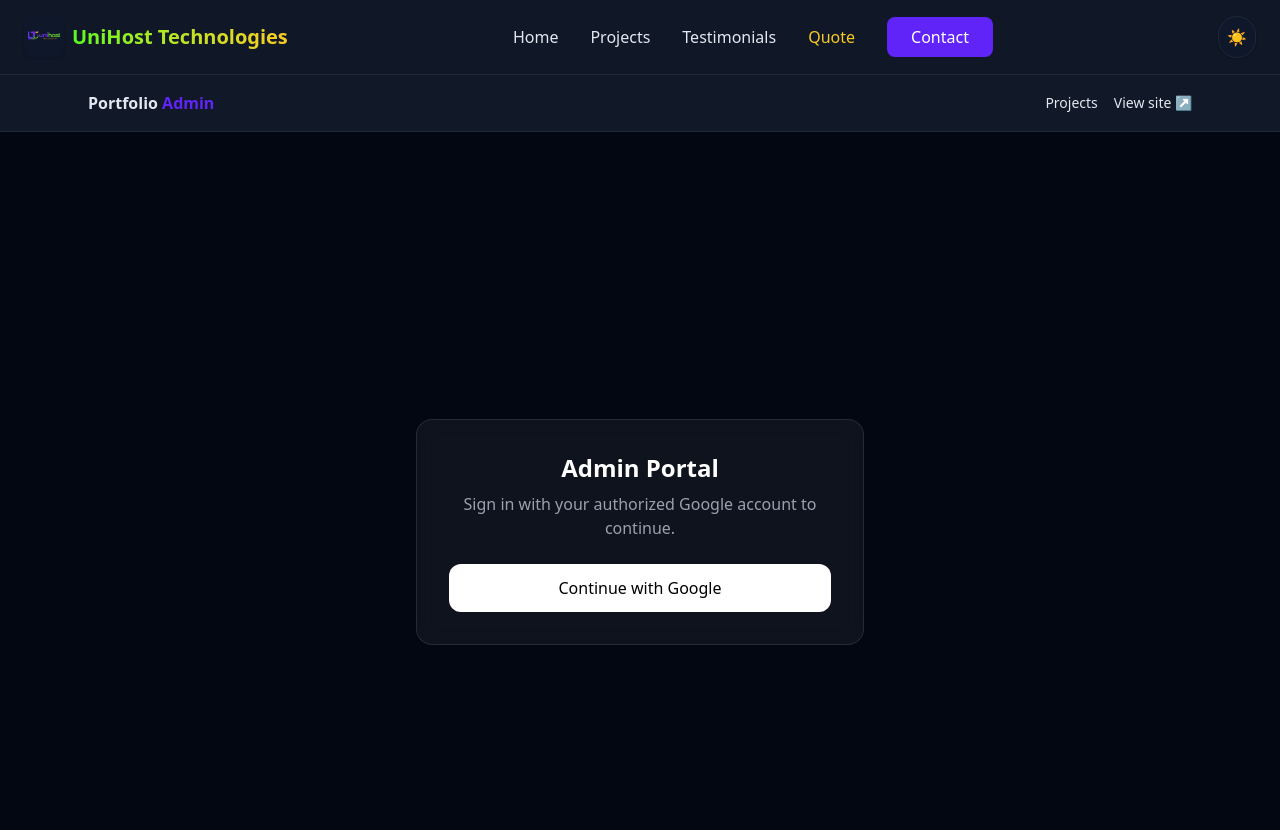
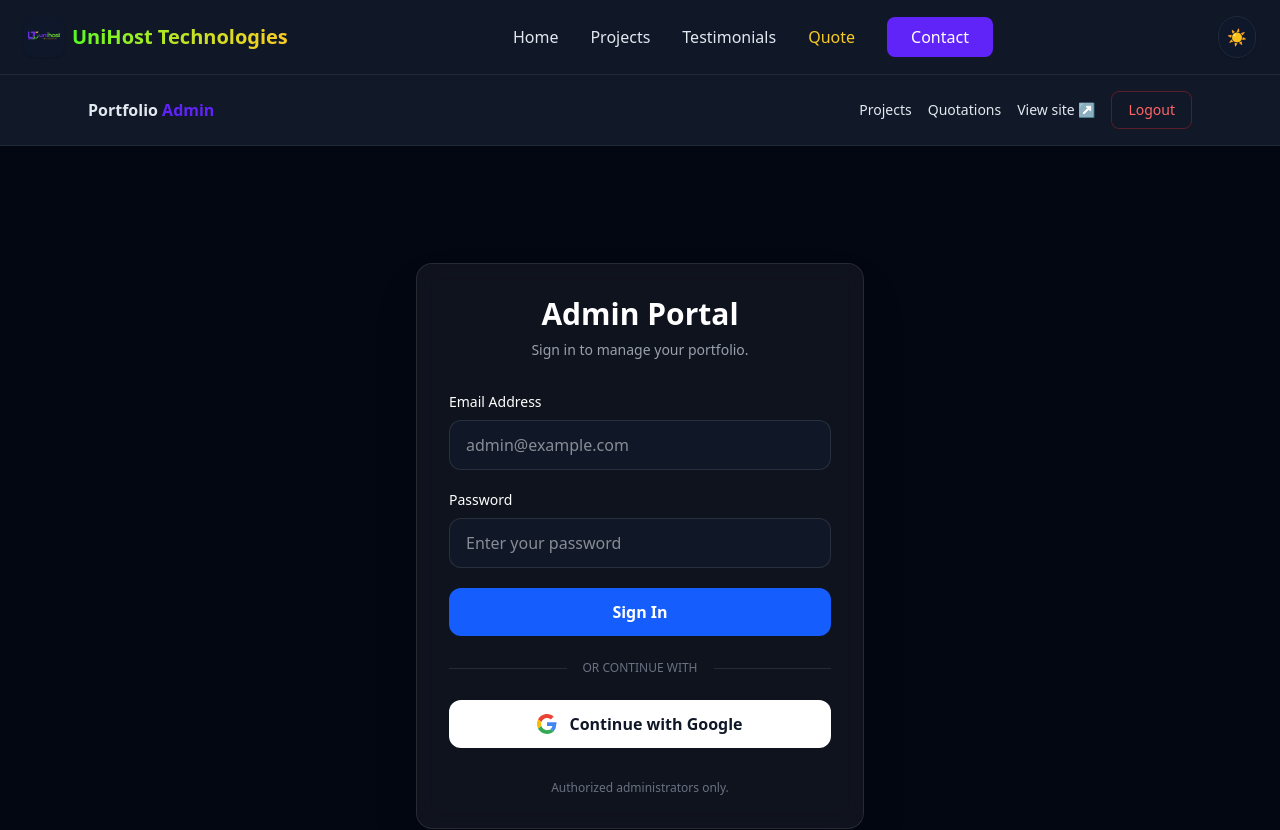
Before and after one commit to rashidnjoroge7-blip/myportfolio, a Next.js app: page /admin/login in a window 1280 px wide. Shown: the top 830 px of the page. Built offline with nearby package versions, Linux system fonts and the light colour scheme.

Commit message:
Add admin logout and improve authentication

```diff
--- /dev/null
+++ b/src/app/admin/LogoutButton.tsx
@@ -0,0 +1,15 @@
+"use client";
+
+import { signOut } from "next-auth/react";
+
+export default function LogoutButton() {
+  return (
+    <button
+      type="button"
+      onClick={() => signOut({ callbackUrl: "/admin/login" })}
+      className="rounded-lg border border-red-500/30 px-4 py-2 text-sm font-medium text-red-400 transition hover:bg-red-500/10"
+    >
+      Logout
+    </button>
+  );
+}
--- a/src/app/admin/layout.tsx
+++ b/src/app/admin/layout.tsx
@@ -1,5 +1,38 @@
 import Link from "next/link";
+import LogoutButton from "./LogoutButton";
 
-export default function AdminLayout({ children }: Readonly<{ children: React.ReactNode }>) {
-  return <><header className="border-b border-[var(--card-border)] bg-[var(--surface)]"><nav className="mx-auto flex max-w-6xl flex-wrap items-center justify-between gap-4 px-6 py-4"><Link href="/admin" className="font-bold">Portfolio <span className="text-[var(--accent)]">Admin</span></Link><div className="flex gap-4 text-sm"><Link href="/admin/projects" className="hover:text-[var(--accent)]">Projects</Link><Link href="/" className="hover:text-[var(--accent)]">View site ↗</Link></div></nav></header>{children}</>;
+export default function AdminLayout({
+  children,
+}: Readonly<{ children: React.ReactNode }>) {
+  return (
+    <>
+      <header className="border-b border-[var(--card-border)] bg-[var(--surface)]">
+        <nav className="mx-auto flex max-w-6xl flex-wrap items-center justify-between gap-4 px-6 py-4">
+
+          <Link href="/admin" className="font-bold">
+            Portfolio <span className="text-[var(--accent)]">Admin</span>
+          </Link>
+
+          <div className="flex flex-wrap items-center gap-4 text-sm">
+            <Link href="/admin/projects" className="hover:text-[var(--accent)]">
+              Projects
+            </Link>
+
+            <Link href="/admin/quotes" className="hover:text-[var(--accent)]">
+              Quotations
+            </Link>
+
+            <Link href="/" className="hover:text-[var(--accent)]">
+              View site ↗
+            </Link>
+
+            <LogoutButton />
+          </div>
+
+        </nav>
+      </header>
+
+      {children}
+    </>
+  );
 }
--- a/src/app/admin/login/page.tsx
+++ b/src/app/admin/login/page.tsx
@@ -1,24 +1,162 @@
 "use client";
 
 import { signIn } from "next-auth/react";
+import { useState } from "react";
 
 export default function AdminLoginPage() {
+  const [email, setEmail] = useState("");
+  const [password, setPassword] = useState("");
+  const [loading, setLoading] = useState(false);
+  const [googleLoading, setGoogleLoading] = useState(false);
+  const [error, setError] = useState("");
+
+  async function handleEmailLogin(e: React.FormEvent<HTMLFormElement>) {
+    e.preventDefault();
+
+    setLoading(true);
+    setError("");
+
+    try {
+      const result = await signIn("credentials", {
+        email,
+        password,
+        redirect: false,
+        callbackUrl: "/admin",
+      });
+
+      if (result?.error) {
+        setError("Invalid email or password.");
+        setLoading(false);
+        return;
+      }
+
+      if (result?.ok) {
+        window.location.href = result.url || "/admin";
+        return;
+      }
+
+      setError("Unable to sign in. Please try again.");
+      setLoading(false);
+    } catch {
+      setError("Something went wrong. Please try again.");
+      setLoading(false);
+    }
+  }
+
+  async function handleGoogleLogin() {
+    setGoogleLoading(true);
+    setError("");
+
+    await signIn("google", {
+      callbackUrl: "/admin",
+    });
+  }
+
   return (
     <main className="flex min-h-screen items-center justify-center bg-gray-950 px-4 text-white">
-      <div className="w-full max-w-md rounded-2xl border border-white/10 bg-white/5 p-8 text-center backdrop-blur-md">
-        <h1 className="mb-2 text-2xl font-bold">Admin Portal</h1>
+      <div className="w-full max-w-md rounded-2xl border border-white/10 bg-white/5 p-8 shadow-2xl backdrop-blur-md">
+        <div className="mb-8 text-center">
+          <h1 className="mb-2 text-3xl font-bold">Admin Portal</h1>
 
-        <p className="mb-6 text-gray-400">
-          Sign in with your authorized Google account to continue.
-        </p>
+          <p className="text-sm text-gray-400">
+            Sign in to manage your portfolio.
+          </p>
+        </div>
+
+        {/* EMAIL LOGIN */}
+
+        <form onSubmit={handleEmailLogin} className="space-y-5">
+          <div>
+            <label className="mb-2 block text-sm font-medium">
+              Email Address
+            </label>
+
+            <input
+              type="email"
+              value={email}
+              onChange={(e) => setEmail(e.target.value)}
+              placeholder="admin@example.com"
+              required
+              autoComplete="username"
+              className="w-full rounded-xl border border-white/10 bg-gray-900 px-4 py-3 text-white outline-none transition focus:border-blue-500"
+            />
+          </div>
+
+          <div>
+            <label className="mb-2 block text-sm font-medium">Password</label>
+
+            <input
+              type="password"
+              value={password}
+              onChange={(e) => setPassword(e.target.value)}
+              placeholder="Enter your password"
+              required
+              autoComplete="current-password"
+              className="w-full rounded-xl border border-white/10 bg-gray-900 px-4 py-3 text-white outline-none transition focus:border-blue-500"
+            />
+          </div>
+
+          {error && (
+            <div className="rounded-lg border border-red-500/20 bg-red-500/10 p-3 text-sm text-red-400">
+              {error}
+            </div>
+          )}
+
+          <button
+            type="submit"
+            disabled={loading || googleLoading}
+            className="w-full rounded-xl bg-blue-600 px-4 py-3 font-semibold text-white transition hover:bg-blue-700 disabled:opacity-50"
+          >
+            {loading ? "Signing in..." : "Sign In"}
+          </button>
+        </form>
+
+        {/* DIVIDER */}
+
+        <div className="my-6 flex items-center gap-4">
+          <div className="h-px flex-1 bg-white/10" />
+
+          <span className="text-xs text-gray-500">OR CONTINUE WITH</span>
+
+          <div className="h-px flex-1 bg-white/10" />
+        </div>
+
+        {/* GOOGLE LOGIN */}
 
         <button
           type="button"
-          onClick={() => signIn("google", { callbackUrl: "/admin" })}
-          className="w-full rounded-xl bg-white px-4 py-3 font-medium text-black transition hover:bg-gray-200"
+          onClick={handleGoogleLogin}
+          disabled={loading || googleLoading}
+          className="flex w-full items-center justify-center gap-3 rounded-xl bg-white px-4 py-3 font-semibold text-gray-900 transition hover:bg-gray-200 disabled:opacity-50"
         >
-          Continue with Google
+          <svg width="20" height="20" viewBox="0 0 48 48" aria-hidden="true">
+            <path
+              fill="#EA4335"
+              d="M24 9.5c3.54 0 6.71 1.22 9.21 3.6l6.85-6.85C35.9 2.38 30.47 0 24 0 14.62 0 6.51 5.38 2.56 13.22l7.98 6.19C12.43 13.72 17.74 9.5 24 9.5z"
+            />
+
+            <path
+              fill="#4285F4"
+              d="M46.98 24.55c0-1.57-.15-3.09-.38-4.55H24v9.02h12.94c-.58 2.96-2.26 5.48-4.76 7.18l7.27 5.64c4.24-3.91 6.53-9.67 6.53-17.29z"
+            />
+
+            <path
+              fill="#FBBC05"
+              d="M10.53 28.59a14.5 14.5 0 0 1 0-9.18l-7.98-6.19a24 24 0 0 0 0 21.56z"
+            />
+
+            <path
+              fill="#34A853"
+              d="M24 48c6.48 0 11.93-2.13 15.91-5.8l-7.27-5.64c-2.02 1.36-4.6 2.16-8.64 2.16-6.26 0-11.57-4.22-13.46-9.91l-7.98 6.19C6.51 42.62 14.62 48 24 48z"
+            />
+          </svg>
+
+          {googleLoading ? "Connecting to Google..." : "Continue with Google"}
         </button>
+
+        <p className="mt-8 text-center text-xs text-gray-500">
+          Authorized administrators only.
+        </p>
       </div>
     </main>
   );
--- a/src/lib/authOptions.ts
+++ b/src/lib/authOptions.ts
@@ -1,5 +1,7 @@
 import type { NextAuthOptions } from "next-auth";
 import GoogleProvider from "next-auth/providers/google";
+import CredentialsProvider from "next-auth/providers/credentials";
+import { createHash, timingSafeEqual } from "crypto";
 
 export function isAdminEmail(email?: string | null) {
   if (!email) return false;
@@ -12,8 +14,62 @@ export function isAdminEmail(email?: string | null) {
   return allowlist.includes(email.trim().toLowerCase());
 }
 
+function verifyPassword(password: string) {
+  const configuredPassword = process.env.ADMIN_PASSWORD;
+
+  if (!configuredPassword || !password) return false;
+
+  const suppliedHash = createHash("sha256").update(password).digest();
+
+  const configuredHash = createHash("sha256")
+    .update(configuredPassword)
+    .digest();
+
+  return timingSafeEqual(suppliedHash, configuredHash);
+}
+
 export const authOptions: NextAuthOptions = {
   providers: [
+    // EMAIL + PASSWORD LOGIN
+    CredentialsProvider({
+      id: "credentials",
+      name: "Email Login",
+
+      credentials: {
+        email: {
+          label: "Email",
+          type: "email",
+        },
+        password: {
+          label: "Password",
+          type: "password",
+        },
+      },
+
+      async authorize(credentials) {
+        if (!credentials?.email || !credentials?.password) {
+          return null;
+        }
+
+        const email = credentials.email.trim().toLowerCase();
+
+        if (!isAdminEmail(email)) {
+          return null;
+        }
+
+        if (!verifyPassword(credentials.password)) {
+          return null;
+        }
+
+        return {
+          id: email,
+          email,
+          name: email.split("@")[0],
+        };
+      },
+    }),
+
+    // GOOGLE LOGIN
     GoogleProvider({
       clientId: process.env.GOOGLE_CLIENT_ID ?? "",
       clientSecret: process.env.GOOGLE_CLIENT_SECRET ?? "",
@@ -31,12 +87,8 @@ export const authOptions: NextAuthOptions = {
   secret: process.env.NEXTAUTH_SECRET,
 
   callbacks: {
-    async signIn({ user, profile }) {
-      const email =
-        user.email ?? (profile as { email?: string } | undefined)?.email;
-
-      // Only allow access if the Google account email is in ADMIN_EMAILS
-      return isAdminEmail(email);
+    async signIn({ user }) {
+      return isAdminEmail(user.email);
     },
 
     async session({ session, token }) {
```
